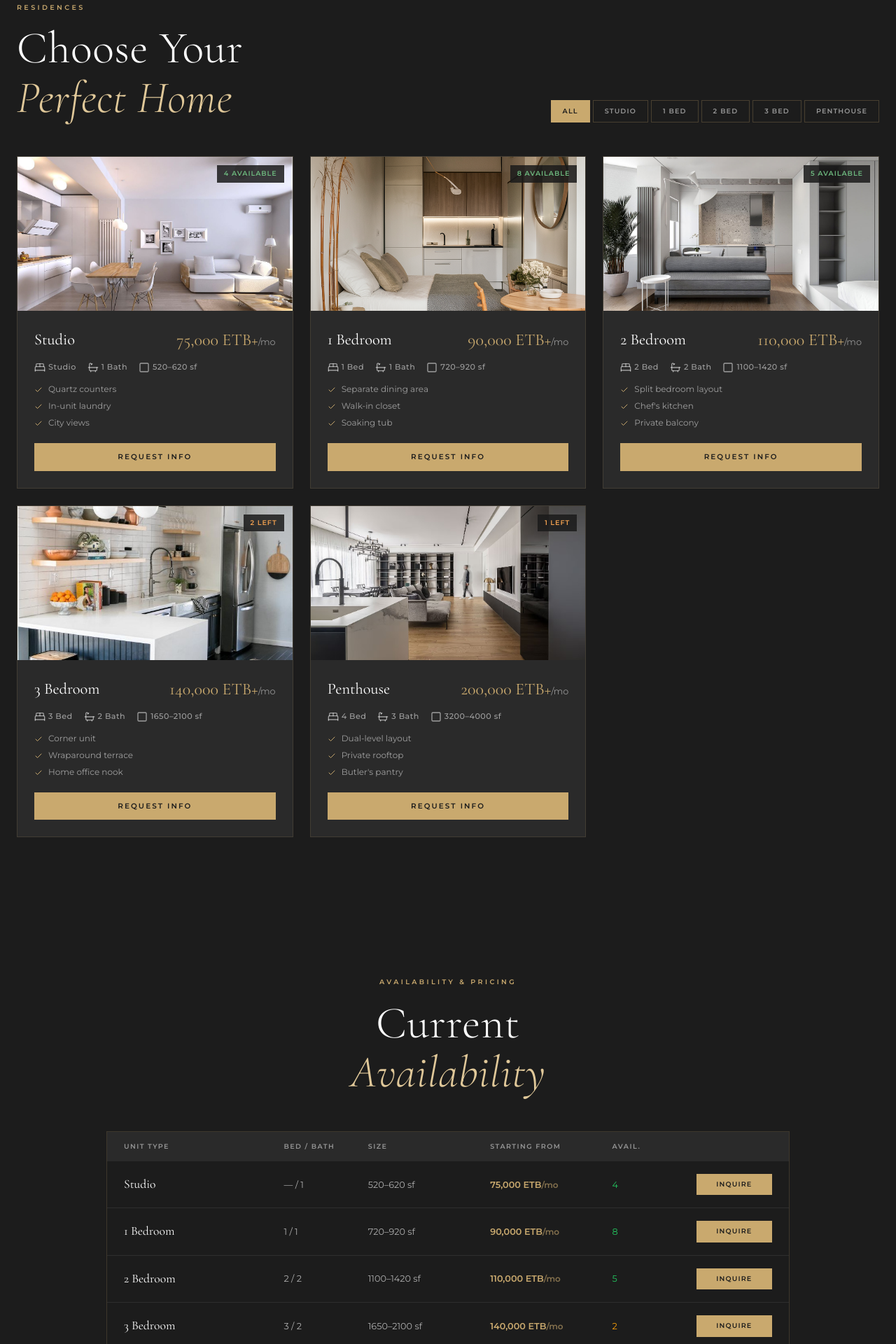
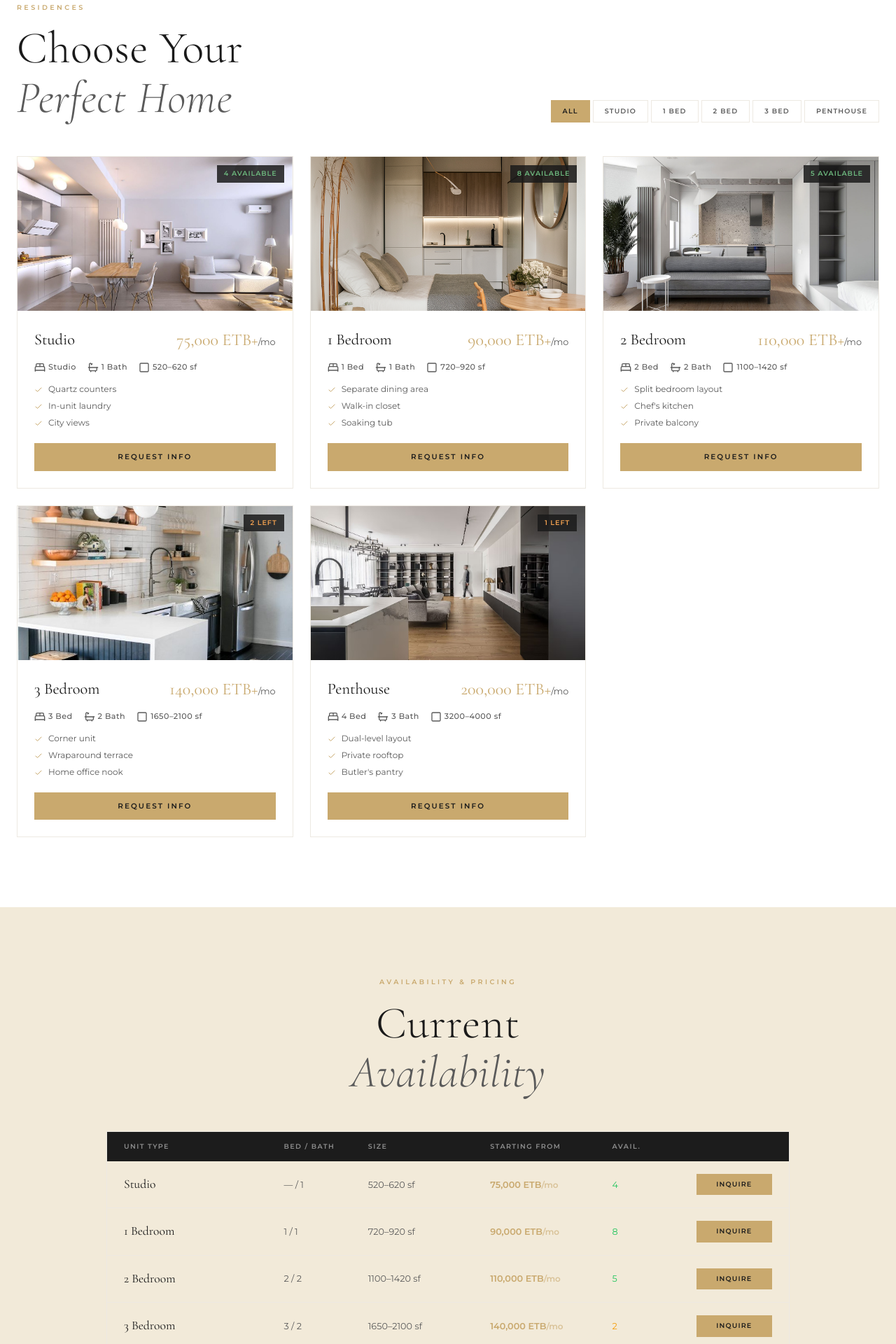
Before and after one commit to omerahmed-debug/LuxuryApt, a Flask app: page / in a window 1280 px wide. Shown: the part 2640-4560 px from the top of the page at 70% size. Run offline with Flask 3, Linux system fonts and the light colour scheme; some libraries are stand-ins or nearby versions.

Commit message:
Revert "Apply the logo's dark background rule and brand palette site-wide"
This reverts commit 2dd171e559af8eceb8e7a782ce27c4da031ac855.

```diff
--- a/static/css/main.css
+++ b/static/css/main.css
@@ -31,8 +31,8 @@ html {
 
 body {
   font-family: var(--font-ui);
-  color: var(--text-light);
-  background: var(--charcoal);
+  color: var(--text-dark);
+  background: var(--white);
   overflow-x: hidden;
   -webkit-font-smoothing: antialiased;
 }
@@ -293,30 +293,34 @@ body {
   margin-bottom: 1rem;
   display: block;
 }
+.section-eyebrow.light { color: var(--gold); }
 
 .section-title {
   font-family: var(--font-display);
   font-size: clamp(2.5rem, 5vw, 4rem);
   font-weight: 300;
   line-height: 1.1;
-  color: var(--white);
+  color: var(--text-dark);
   letter-spacing: 0.01em;
 }
 .section-title em {
   font-style: italic;
-  color: var(--gold-light);
+  color: var(--text-mid);
 }
+.section-title.light { color: var(--white); }
+.section-title.light em { color: var(--gold-light); }
 
 .section-body {
   font-size: 1rem;
   font-weight: 300;
   line-height: 1.8;
-  color: rgba(255,255,255,0.75);
+  color: var(--text-mid);
 }
+.section-body.light { color: rgba(255,255,255,0.75); }
 
 /* ============ OVERVIEW ============ */
 .overview-stat {
-  border-top: 1px solid rgba(201,169,110,0.25);
+  border-top: 1px solid var(--ivory-dark);
   padding-top: 1rem;
   display: flex;
   flex-direction: column;
@@ -334,7 +338,7 @@ body {
   font-weight: 500;
   letter-spacing: 0.15em;
   text-transform: uppercase;
-  color: rgba(255,255,255,0.5);
+  color: var(--text-mid);
 }
 
 .overview-image-stack {
@@ -425,9 +429,10 @@ body {
   flex-shrink: 0;
   border-radius: 2px;
 }
-.poi-restaurant, .poi-park, .poi-transit, .poi-school {
-  background: rgba(201,169,110,0.15); color: var(--gold);
-}
+.poi-restaurant { background: rgba(201,169,110,0.15); color: var(--gold); }
+.poi-park { background: rgba(74,150,90,0.15); color: #6db87e; }
+.poi-transit { background: rgba(74,110,200,0.15); color: #7899e0; }
+.poi-school { background: rgba(180,100,100,0.15); color: #e08080; }
 .poi-info {
   flex: 1;
   display: flex;
@@ -473,8 +478,8 @@ body {
   text-transform: uppercase;
   padding: 8px 16px;
   background: transparent;
-  border: 1px solid rgba(201,169,110,0.25);
-  color: rgba(255,255,255,0.55);
+  border: 1px solid var(--ivory-dark);
+  color: var(--text-mid);
   cursor: pointer;
   transition: all 0.2s;
 }
@@ -494,14 +499,14 @@ body {
   gap: 24px;
 }
 .fp-card {
-  background: var(--charcoal-soft);
-  border: 1px solid rgba(201,169,110,0.15);
+  background: var(--white);
+  border: 1px solid var(--ivory-dark);
   transition: transform 0.3s var(--ease-luxury), box-shadow 0.3s;
   overflow: hidden;
 }
 .fp-card:hover {
   transform: translateY(-6px);
-  box-shadow: 0 20px 60px rgba(0,0,0,0.4);
+  box-shadow: 0 20px 60px rgba(0,0,0,0.1);
 }
 .fp-card.hidden { display: none; }
 
@@ -542,7 +547,7 @@ body {
   font-family: var(--font-display);
   font-size: 1.4rem;
   font-weight: 400;
-  color: var(--white);
+  color: var(--text-dark);
 }
 .fp-price {
   font-family: var(--font-display);
@@ -553,14 +558,14 @@ body {
 .fp-price-mo {
   font-size: 0.8rem;
   font-family: var(--font-ui);
-  color: rgba(255,255,255,0.5);
+  color: var(--text-mid);
 }
 .fp-specs {
   display: flex;
   gap: 16px;
   font-size: 0.7rem;
   font-weight: 500;
-  color: rgba(255,255,255,0.55);
+  color: var(--text-mid);
   letter-spacing: 0.04em;
   margin-bottom: 14px;
   flex-wrap: wrap;
@@ -575,7 +580,7 @@ body {
 }
 .fp-features li {
   font-size: 0.75rem;
-  color: rgba(255,255,255,0.55);
+  color: var(--text-mid);
 }
 .fp-cta {
   display: block;
@@ -594,14 +599,14 @@ body {
 
 /* ============ PRICING TABLE ============ */
 .pricing-table {
-  border: 1px solid rgba(201,169,110,0.2);
+  border: 1px solid var(--ivory-dark);
   overflow: hidden;
 }
 .pt-header {
   display: grid;
   grid-template-columns: 2fr 1fr 1.5fr 1.5fr 1fr 1fr;
   padding: 14px 24px;
-  background: var(--charcoal-soft);
+  background: var(--charcoal);
   font-size: 0.6rem;
   font-weight: 600;
   letter-spacing: 0.15em;
@@ -613,19 +618,19 @@ body {
   display: grid;
   grid-template-columns: 2fr 1fr 1.5fr 1.5fr 1fr 1fr;
   padding: 18px 24px;
-  border-bottom: 1px solid rgba(255,255,255,0.08);
+  border-bottom: 1px solid var(--ivory-dark);
   align-items: center;
   font-size: 0.8rem;
-  color: rgba(255,255,255,0.65);
+  color: var(--text-mid);
   gap: 12px;
   transition: background 0.2s;
 }
-.pt-row:hover { background: rgba(201,169,110,0.08); }
+.pt-row:hover { background: var(--ivory); }
 .pt-row:last-child { border-bottom: none; }
 .pt-type {
   font-family: var(--font-display);
   font-size: 1.1rem;
-  color: var(--white);
+  color: var(--text-dark);
 }
 .pt-price {
   font-weight: 600;
@@ -840,7 +845,7 @@ body {
   align-items: flex-start;
   gap: 14px;
   padding-bottom: 16px;
-  border-bottom: 1px solid rgba(255,255,255,0.08);
+  border-bottom: 1px solid var(--ivory-dark);
 }
 .nb-icon {
   width: 36px; height: 36px;
@@ -850,13 +855,14 @@ body {
   flex-shrink: 0;
   border-radius: 2px;
 }
-.nb-restaurant, .nb-park, .nb-transit, .nb-school {
-  background: rgba(201,169,110,0.12); color: var(--gold);
-}
+.nb-restaurant { background: rgba(201,169,110,0.12); color: var(--gold); }
+.nb-park { background: rgba(74,150,90,0.12); color: #6db87e; }
+.nb-transit { background: rgba(74,110,200,0.12); color: #7899e0; }
+.nb-school { background: rgba(180,100,100,0.12); color: #e08080; }
 .nb-name {
   font-size: 0.85rem;
   font-weight: 600;
-  color: var(--white);
+  color: var(--text-dark);
 }
 .nb-dist {
   font-weight: 400;
@@ -864,7 +870,7 @@ body {
 }
 .nb-desc {
   font-size: 0.72rem;
-  color: rgba(255,255,255,0.55);
+  color: var(--text-mid);
   margin-top: 2px;
 }
 
--- a/templates/index.html
+++ b/templates/index.html
@@ -82,7 +82,7 @@
 </section>
 
 <!-- OVERVIEW -->
-<section id="overview" class="section-base bg-[var(--charcoal)]">
+<section id="overview" class="section-base bg-[var(--ivory)]">
   <div class="max-w-7xl mx-auto px-6">
     <div class="grid md:grid-cols-2 gap-16 items-center">
       <div class="reveal-left">
@@ -122,9 +122,9 @@
 <section id="map" class="section-base bg-[var(--charcoal)]">
   <div class="max-w-7xl mx-auto px-6">
     <div class="text-center mb-12 reveal-up">
-      <p class="section-eyebrow">Location</p>
-      <h2 class="section-title">In the Heart of<br /><em>Everything</em></h2>
-      <p class="section-body mt-4 max-w-xl mx-auto">{{ property.address }}</p>
+      <p class="section-eyebrow light">Location</p>
+      <h2 class="section-title light">In the Heart of<br /><em>Everything</em></h2>
+      <p class="section-body light mt-4 max-w-xl mx-auto">{{ property.address }}</p>
     </div>
     <div class="map-container reveal-up">
       <div id="map-frame" class="map-frame">
@@ -156,7 +156,7 @@
 </section>
 
 <!-- FLOOR PLANS -->
-<section id="floorplans" class="section-base bg-[var(--charcoal)]">
+<section id="floorplans" class="section-base bg-[var(--white)]">
   <div class="max-w-7xl mx-auto px-6">
     <div class="flex flex-col md:flex-row md:items-end justify-between mb-12 gap-6">
       <div class="reveal-left">
@@ -206,7 +206,7 @@
 </section>
 
 <!-- PRICING TABLE -->
-<section id="pricing" class="section-base bg-[var(--charcoal)]">
+<section id="pricing" class="section-base bg-[var(--ivory)]">
   <div class="max-w-5xl mx-auto px-6">
     <div class="text-center mb-12 reveal-up">
       <p class="section-eyebrow">Availability & Pricing</p>
@@ -236,8 +236,8 @@
 <section id="amenities" class="section-base bg-[var(--charcoal)]">
   <div class="max-w-7xl mx-auto px-6">
     <div class="text-center mb-16 reveal-up">
-      <p class="section-eyebrow">Life at Noor Residence</p>
-      <h2 class="section-title">Amenities<br /><em>Without Compromise</em></h2>
+      <p class="section-eyebrow light">Life at Noor Residence</p>
+      <h2 class="section-title light">Amenities<br /><em>Without Compromise</em></h2>
     </div>
     <div class="amenity-grid">
       {% for am in amenities %}
@@ -255,7 +255,7 @@
 
 
 <!-- NEIGHBORHOOD -->
-<section id="neighborhood" class="section-base bg-[var(--charcoal)]">
+<section id="neighborhood" class="section-base bg-[var(--ivory)]">
   <div class="max-w-7xl mx-auto px-6">
     <div class="grid md:grid-cols-2 gap-16 items-center">
       <div class="reveal-left">
@@ -300,9 +300,9 @@
   <div class="max-w-7xl mx-auto px-6 relative z-10">
     <div class="grid md:grid-cols-2 gap-16 items-center">
       <div class="reveal-left">
-        <p class="section-eyebrow">Get in Touch</p>
-        <h2 class="section-title">Schedule Your<br /><em>Private Tour</em></h2>
-        <p class="section-body mt-6 opacity-80">Experience Noor Residence firsthand. Our leasing team will personally guide you through your future home and answer every question.</p>
+        <p class="section-eyebrow light">Get in Touch</p>
+        <h2 class="section-title light">Schedule Your<br /><em>Private Tour</em></h2>
+        <p class="section-body light mt-6 opacity-80">Experience Noor Residence firsthand. Our leasing team will personally guide you through your future home and answer every question.</p>
         <div class="contact-info mt-10">
           <div class="ci-item">
             <i data-lucide="map-pin" class="w-5 h-5 text-[var(--gold)]"></i>
```
